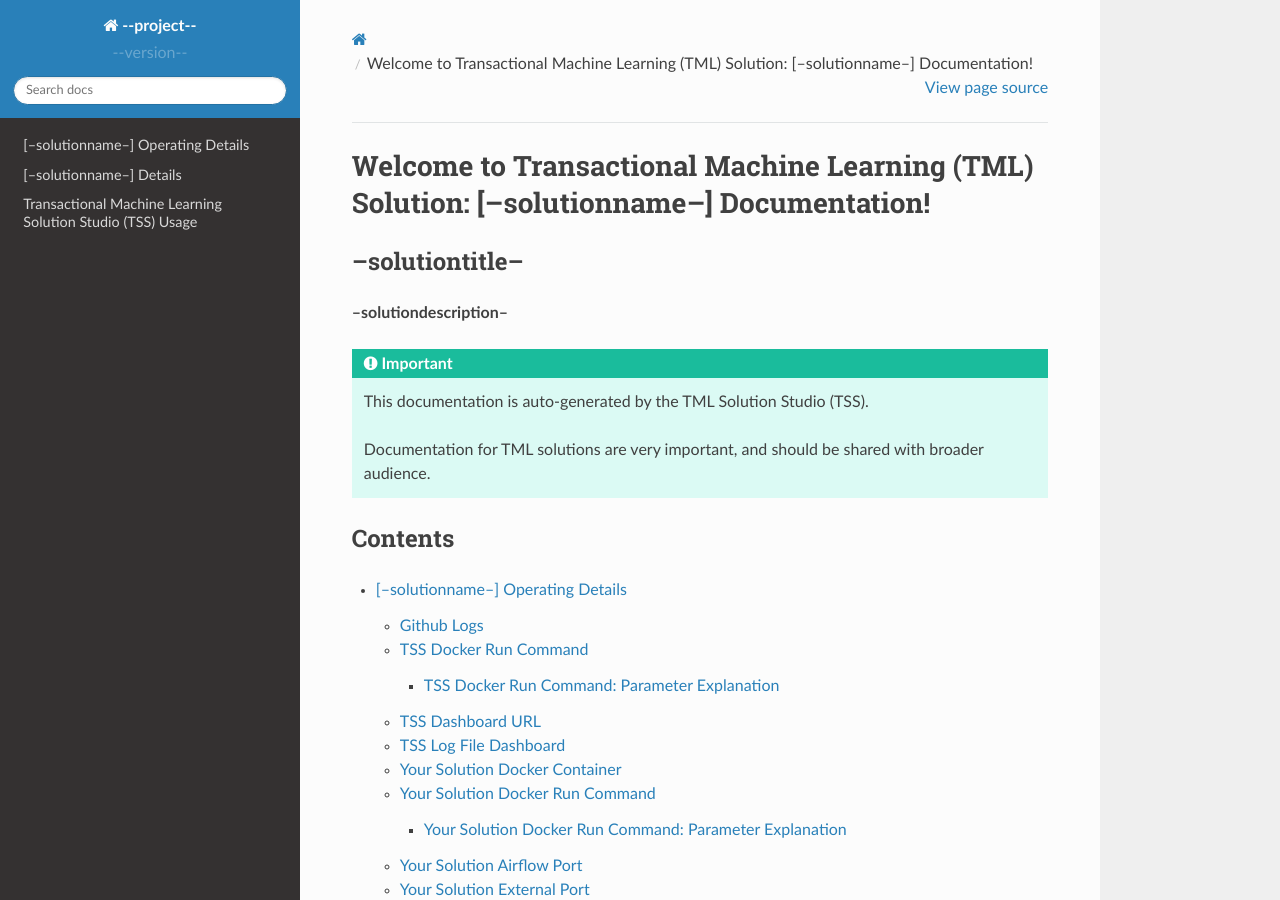
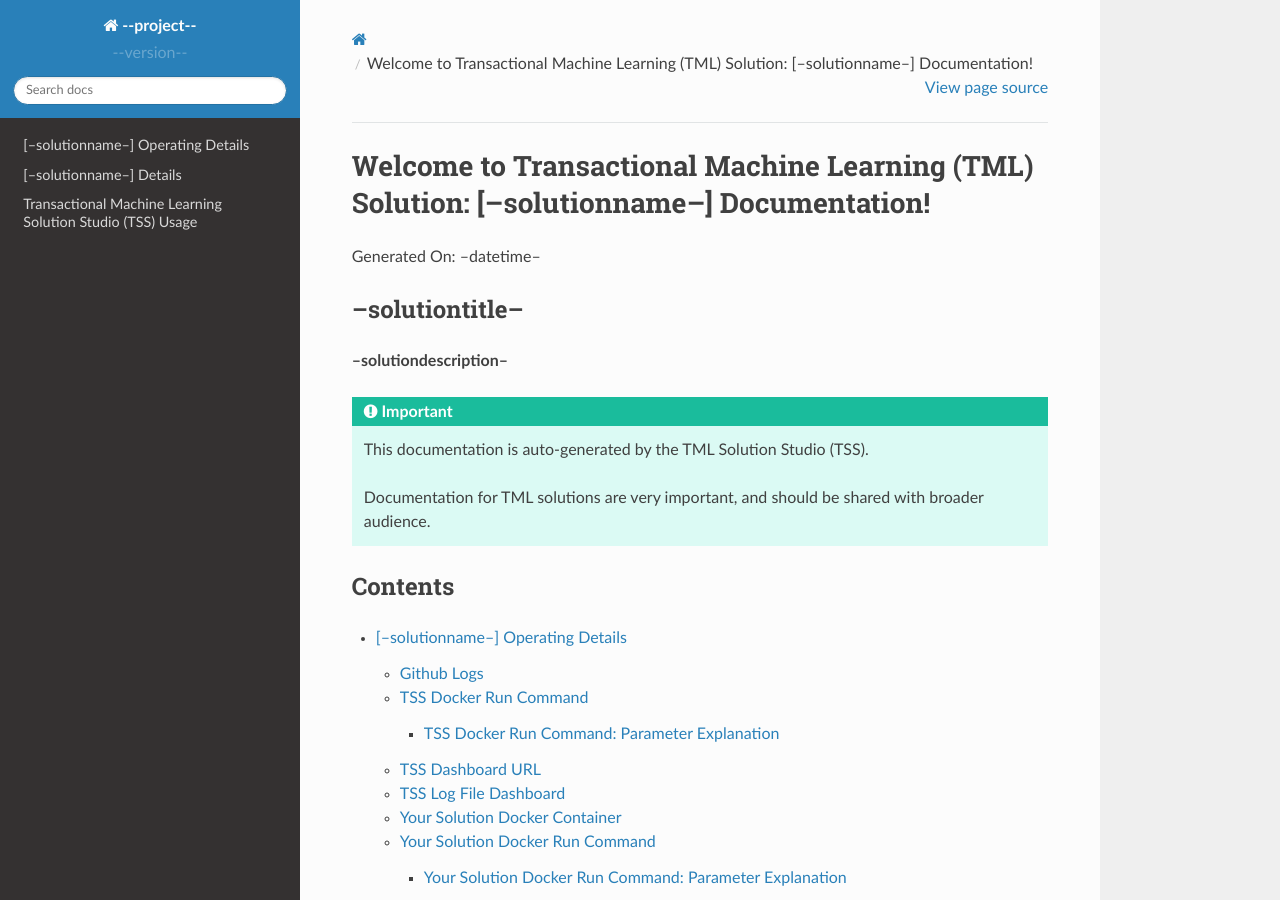
Before and after one commit to vanesalcb06/tssproject2-2b5c, a Sphinx documentation site: the page built from docs/source/index.rst, in a window 1280 px wide and 900 px high. Built offline with Sphinx 7.4.7 and the Read the Docs theme 2.0.0, drawn with Linux system fonts in a browser that asks for light colours.

Commit message:
Update index.rst

```diff
--- a/docs/source/index.rst
+++ b/docs/source/index.rst
@@ -1,5 +1,7 @@
 Welcome to Transactional Machine Learning (TML) Solution: [--solutionname--] Documentation!
 ===================================
+
+Generated On: --datetime--
 
 --solutiontitle--
 -----------------------
```
